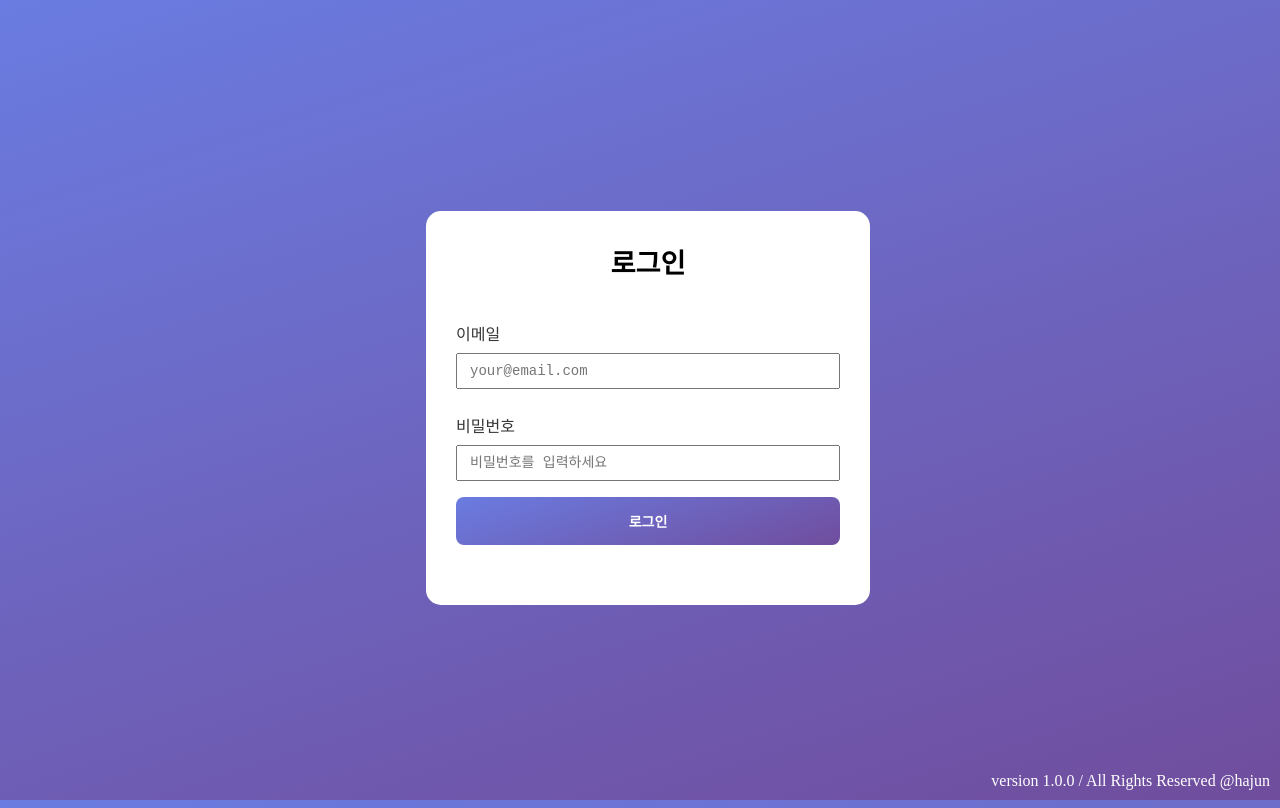
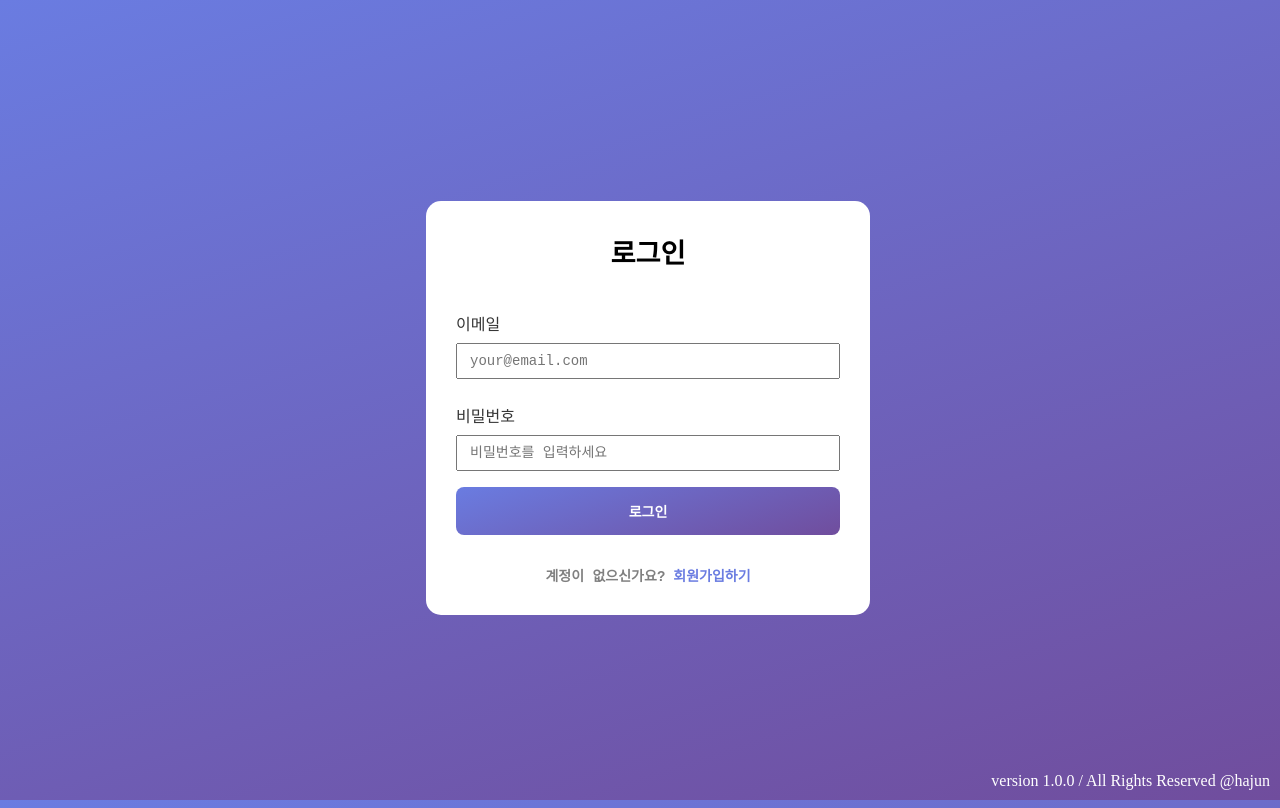
Before and after one commit to hajun-myoung/industrialMath4share, a plain HTML site: page homeworks/0409/signin.html in a window 1280 px wide. Drawn offline with Linux system fonts and the light colour scheme.

Commit message:
[Create]0409_hw.hyper link to signup from signin

```diff
--- a/homeworks/0409/signin.html
+++ b/homeworks/0409/signin.html
@@ -26,6 +26,11 @@
           </div>
         </form>
       </div>
+      <div id="footer" class="centralize">
+        <!-- to signin -->
+        계정이 없으신가요?
+        <a id="link" href="./signup.html">회원가입하기</a>
+      </div>
     </div>
     <div id="version">version 1.0.0 / All Rights Reserved @hajun</div>
   </body>
```
